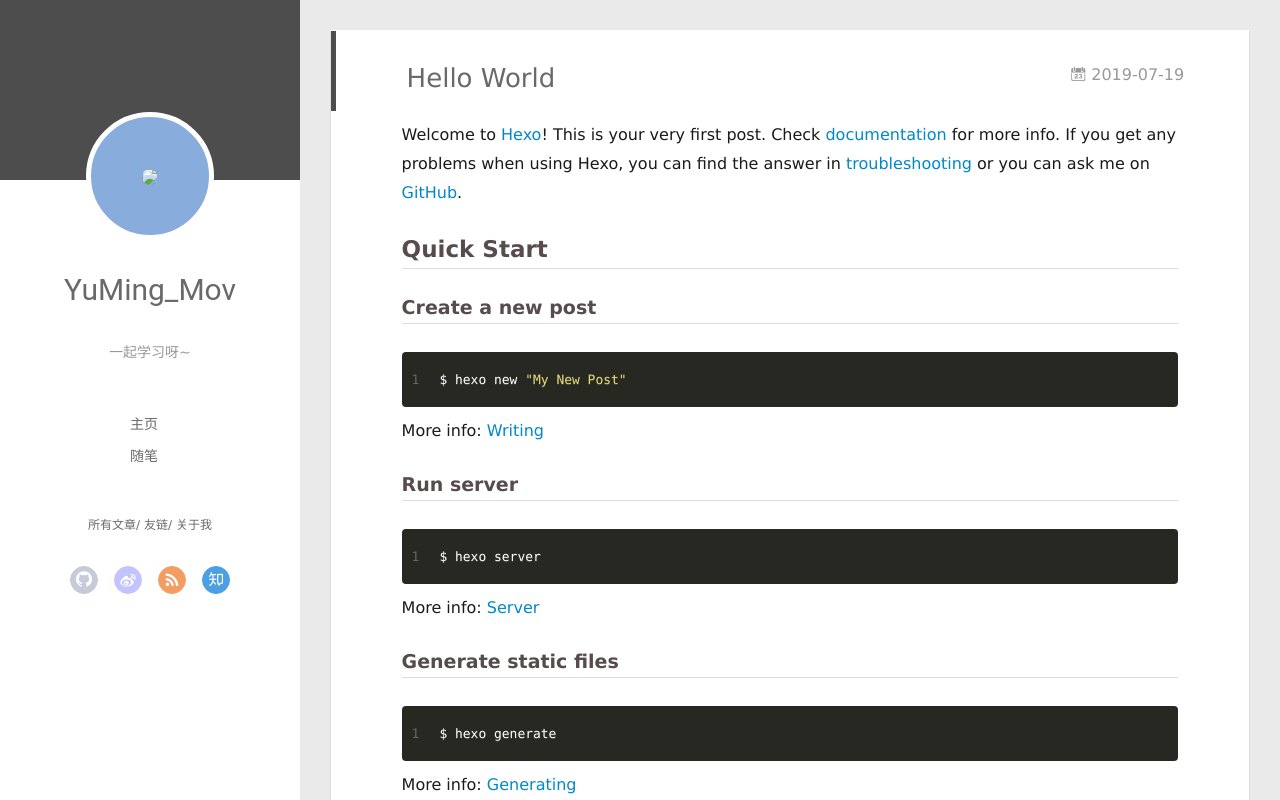
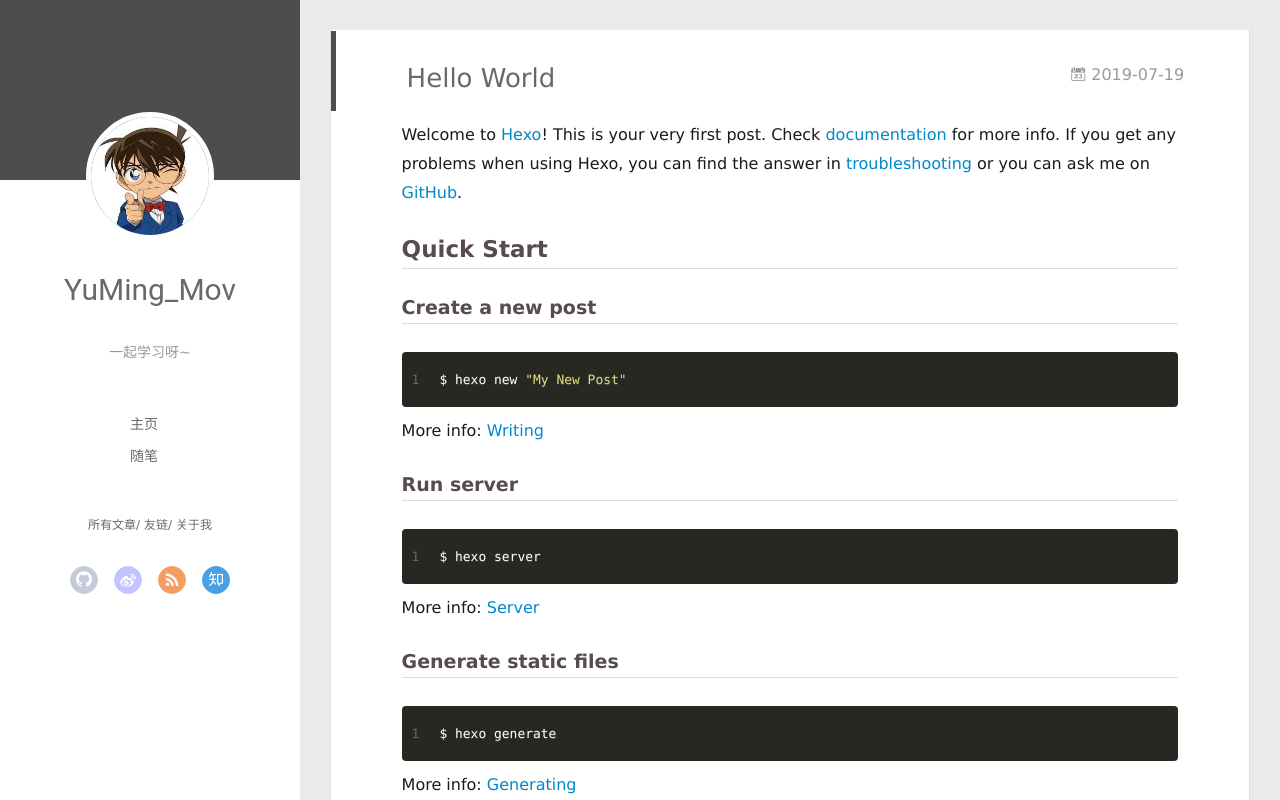
Before and after one commit to cornyum/cornyum.github.io, a plain HTML site: page 2019/07/19/hello-world/index.html in a window 1280 px wide. Drawn offline with Linux system fonts and the light colour scheme.

Commit message:
Site updated: 2019-07-19 15:41:00

```diff
--- a/2019/07/19/hello-world/index.html
+++ b/2019/07/19/hello-world/index.html
@@ -48,7 +48,7 @@
 <div class="intrude-less">
 	<header id="header" class="inner">
 		<a href="/" class="profilepic">
-			<img src="/source/img/images.jpg" class="js-avatar">
+			<img src="/img/images.jpg" class="js-avatar">
 		</a>
 		<hgroup>
 		  <h1 class="header-author"><a href="/">YuMing_Mov</a></h1>
@@ -108,7 +108,7 @@
 	<div class="intrude-less">
 		<header id="header" class="inner">
 			<div class="profilepic">
-				<img src="/source/img/images.jpg" class="js-avatar">
+				<img src="/img/images.jpg" class="js-avatar">
 			</div>
 			<hgroup>
 			  <h1 class="header-author js-header-author">YuMing_Mov</h1>
```
Also changed, not shown: 2019/07/19/test/index.html (+2 -2 lines), archives/2019/07/index.html (+2 -2 lines), archives/2019/index.html (+2 -2 lines), archives/index.html (+2 -2 lines), categories/index.html (+2 -2 lines), categories/test/index.html (+2 -2 lines), index.html (+2 -2 lines), tags/index.html (+2 -2 lines), tags/开始/index.html (+2 -2 lines), tags/测试/index.html (+2 -2 lines).
